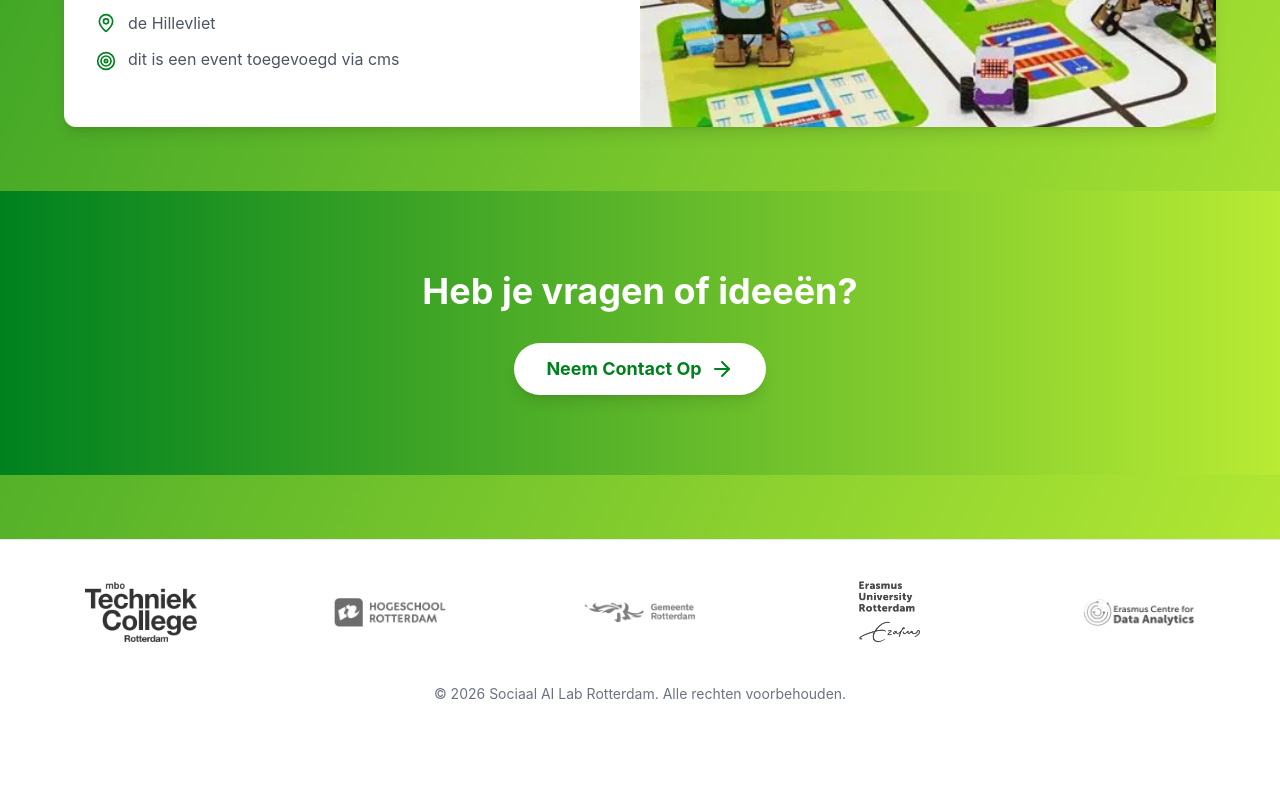
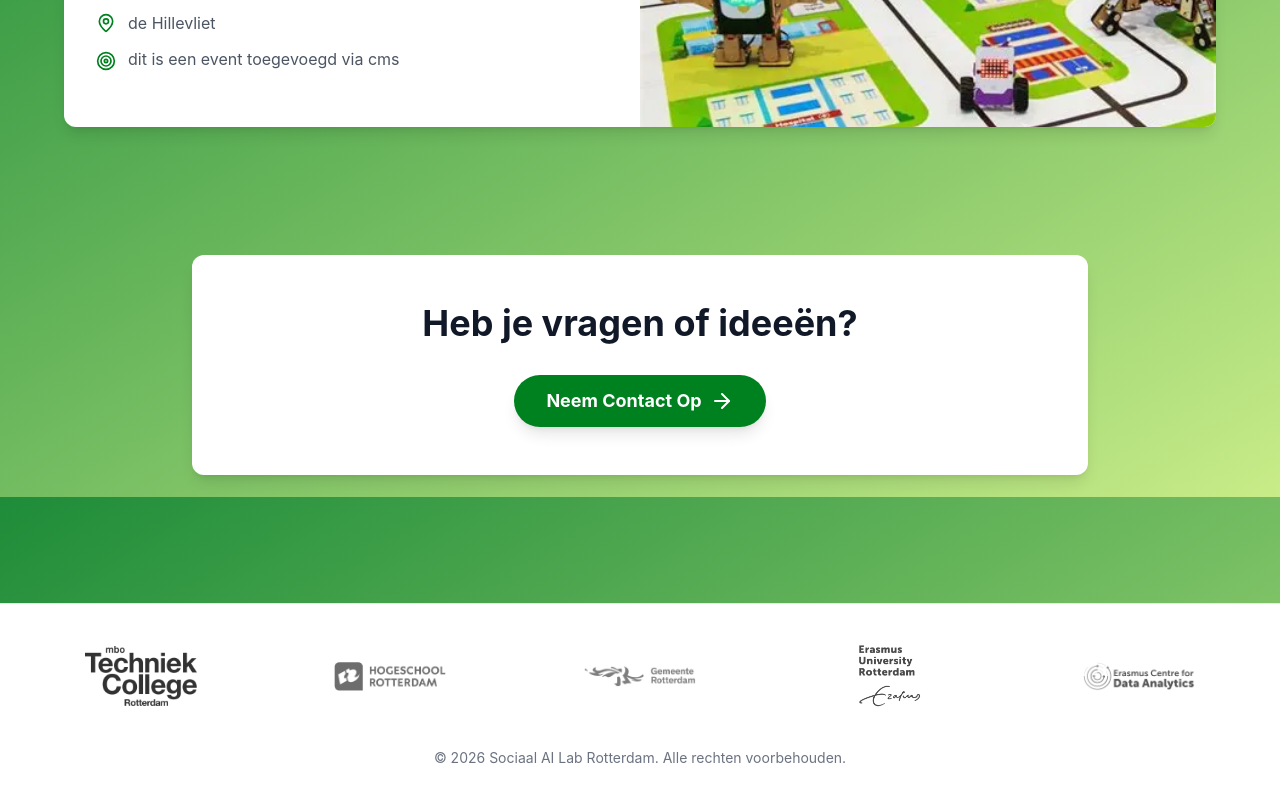
Before and after one commit to tomekjaskiewicz/sociaal_ai_lab_web, a React (Vite) app: page / in a window 1280 px wide. Shown: the part 1903-2703 px from the top of the page. Before the commit the page ends 2639 px from the top, so only its background shows below. Built offline with nearby package versions, Linux system fonts and the light colour scheme.

Commit message:
Fix SPA routing and CMS configuration

```diff
--- a/public/admin/config.yml
+++ b/public/admin/config.yml
@@ -41,7 +41,7 @@ collections:
       - {label: "Datum", name: "date", widget: "datetime"}
       - {label: "Locatie", name: "location", widget: "string"}
       - {label: "Afbeelding", name: "image", widget: "image"}
-      - body: {label: "Beschrijving", name: "body", widget: "markdown"}
+      - {label: "Beschrijving", name: "body", widget: "markdown"}
 
   - name: "program"
     label: "Wat doen we?"
--- a/src/index.css
+++ b/src/index.css
@@ -6,7 +6,8 @@
 
 body {
   font-family: "Onest", sans-serif;
-  background: linear-gradient(to bottom right, #00811F, #b9eb34);
+  background: linear-gradient(to bottom right, #1e8c39, #c8ec88) fixed;
+  min-height: 100vh;
   /* Hide Google Translate top bar push */
   top: 0 !important;
 }
--- a/src/pages/Home.jsx
+++ b/src/pages/Home.jsx
@@ -119,10 +119,10 @@ const Home = () => {
             )}
 
             {/* Contact CTA */}
-            <section className="py-20 bg-gradient-to-r from-sociaal-green to-sociaal-light">
-                <div className="max-w-4xl mx-auto text-center px-4">
-                    <h2 className="text-3xl md:text-4xl font-bold text-white mb-8">Heb je vragen of ideeën?</h2>
-                    <Link to="/contact" className="inline-flex items-center bg-white text-sociaal-green font-bold py-3 px-8 rounded-full hover:bg-gray-100 transition-colors shadow-lg text-lg">
+            <section className="py-16 px-4">
+                <div className="max-w-4xl mx-auto text-center bg-white rounded-xl shadow-lg p-12">
+                    <h2 className="text-3xl md:text-4xl font-bold text-gray-900 mb-8">Heb je vragen of ideeën?</h2>
+                    <Link to="/contact" className="inline-flex items-center bg-sociaal-green text-white font-bold py-3 px-8 rounded-full hover:bg-opacity-90 transition-colors shadow-lg text-lg">
                         Neem Contact Op <ArrowRight className="ml-2" />
                     </Link>
                 </div>
```
Also changed, not shown: 1 other file (tests, documents, lock files or other folders).
